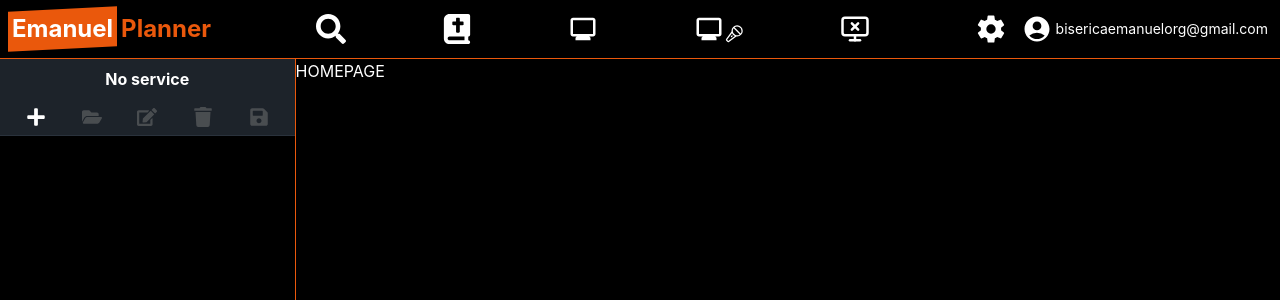
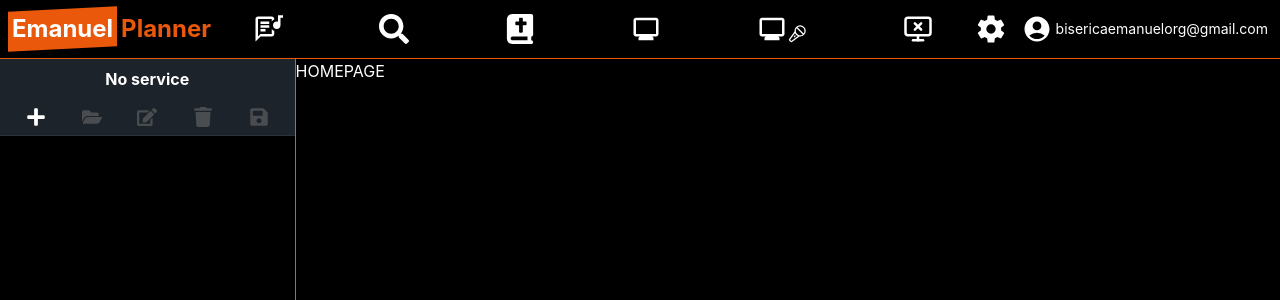
Before and after one commit to 10dnv/emn-presenter, a React (Create React App) app in the folder frontend/: page / in a window 1280 px wide. Shown: the top 300 px of the page. Built offline with nearby package versions, Linux system fonts and the light colour scheme.

Commit message:
brought merging conflict

```diff
--- a/frontend/src/App.js
+++ b/frontend/src/App.js
@@ -11,6 +11,7 @@ import AddItem from './components/AddItem';
 import Homepage from './components/Homepage';
 import AddItemLyrics from './components/AddItemLyrics';
 import ViewItem from './components/ViewItem';
+import CreateSong from './components/CreateSong';
 
 function App() {
 
@@ -30,6 +31,7 @@ function App() {
                 <Route path="/add-item" element={<AddItem />}></Route>
                 <Route path="/add-item/lyrics" element={<AddItemLyrics/>}></Route>
                 <Route path="/view-item" element={<ViewItem/>}></Route>
+                <Route path="/create-song" element={<CreateSong/>}></Route>
 
 
               </Routes>
--- a/frontend/src/components/Navbar.jsx
+++ b/frontend/src/components/Navbar.jsx
@@ -5,7 +5,7 @@ import Logo from './Logo'
 import { FaBookBible } from "react-icons/fa6";
 import { FaSearch } from "react-icons/fa";
 import { IoSettingsSharp } from "react-icons/io5";
-import { MdAccountCircle } from "react-icons/md";
+import { MdAccountCircle, MdOutlineLyrics } from "react-icons/md";
 import MainDisplay from './MainDisplay';
 import StageDisplay from './StageDisplay';
 import { LuMonitorX } from "react-icons/lu";
@@ -35,6 +35,11 @@ function Navbar() {
       </Link>
 
       <span id='middle-section' className='flex md:space-x-24 text-3xl'>
+
+        <Link to="/create-song">
+         <MdOutlineLyrics className=' hover:text-orange-600' title='Create song'/>
+        </Link>
+
         <Link to="/add-item/lyrics">
           <FaSearch className=' hover:text-orange-600' title='Search'/>
         </Link>
--- a/frontend/src/components/StageDisplay.jsx
+++ b/frontend/src/components/StageDisplay.jsx
@@ -78,7 +78,7 @@ function StageDisplay() {
         // asta merge
         <div id="order">{
           orderItems.map((itm)=>(
-            ((itm === selectedItemType)&& (itm.id != 'used'))?(<span className='text-orange-600 px-4' id='used'>{itm}</span>):
+            ((itm === selectedItemType)&& (itm.id !== 'used'))?(<span className='text-orange-600 px-4' id='used'>{itm}</span>):
             <span className='text-white px-4'>{itm}</span>
         ))
 
```
